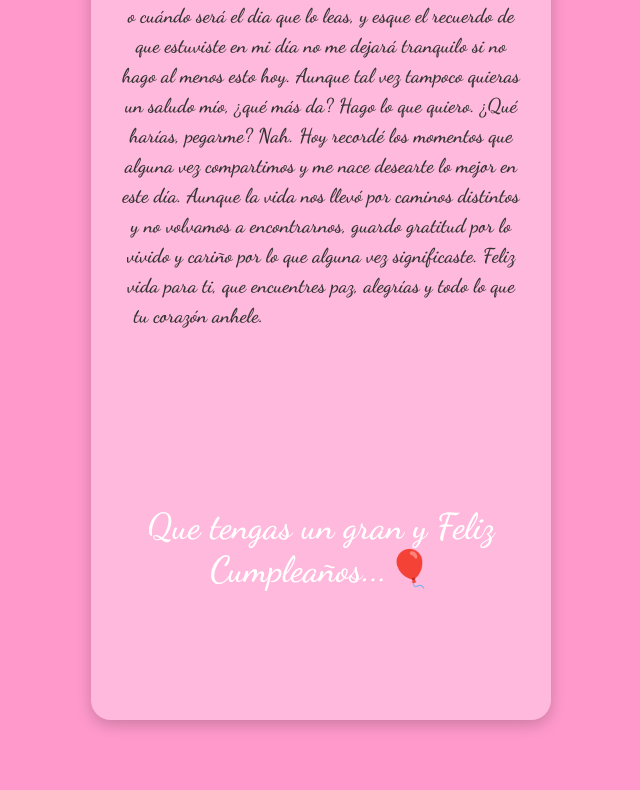
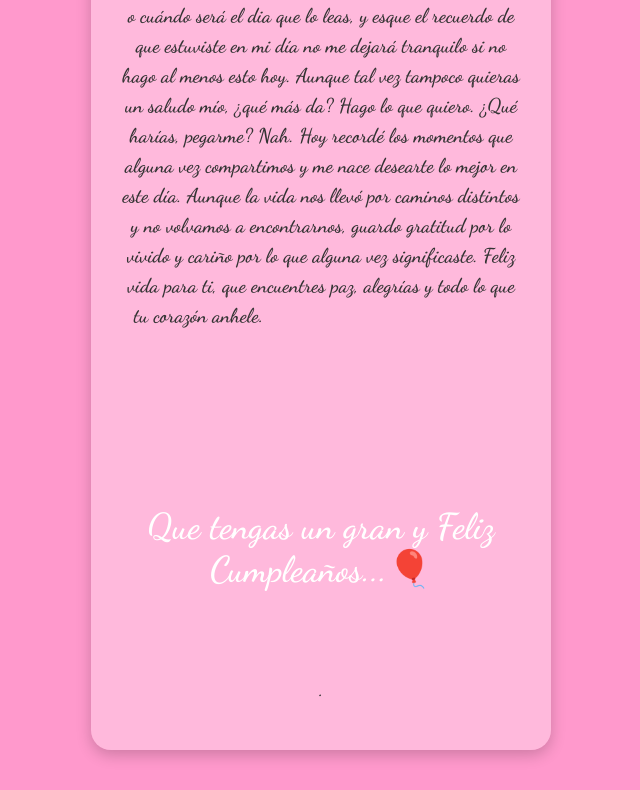
Before and after one commit to denisj26/sANG_vALEntin, a plain HTML site: page index.html in a window 1280 px wide. Shown: the part 1261-2051 px from the top of the page, without its empty margins (319-959 px from the left). Before the commit the page ends 2021 px from the top, so only its background shows below. Drawn offline with Linux system fonts and the light colour scheme.

Commit message:
Update index.html
Si

```diff
--- a/index.html
+++ b/index.html
@@ -34,7 +34,7 @@
         Hoy recordé los momentos que alguna vez compartimos y me nace desearte lo mejor en este día. Aunque la vida nos llevó por caminos distintos y no volvamos a encontrarnos, guardo gratitud por lo vivido y cariño por lo que alguna vez significaste.
         Feliz vida para ti, que encuentres paz, alegrías y todo lo que tu corazón anhele. <span class="oculto">Te he prestado tanta atención que hay cosas que te he dicho y otras que no, como lo de tus risas y lo de tus ojos. Deseo llegue alguien que también se detenga a notarlo. La verdad leo esto y no sé porque escribo, tal vez es por los recuerdos que tengo o es que aún llevo algo de pintura en mi.</span> </p>
         <h1>Que tengas un gran y Feliz Cumpleaños...🎈</h1>
-        <p> <span class="oculto">Pudiste ver esto? Siempre detalles no?</span> <br><br> </p>
+        <p> <span class="oculto">Pudiste ver esto? Siempre detalles no?</span> <br><br>.</p>
     </div>
 
     <script src="script.js"></script>
```
